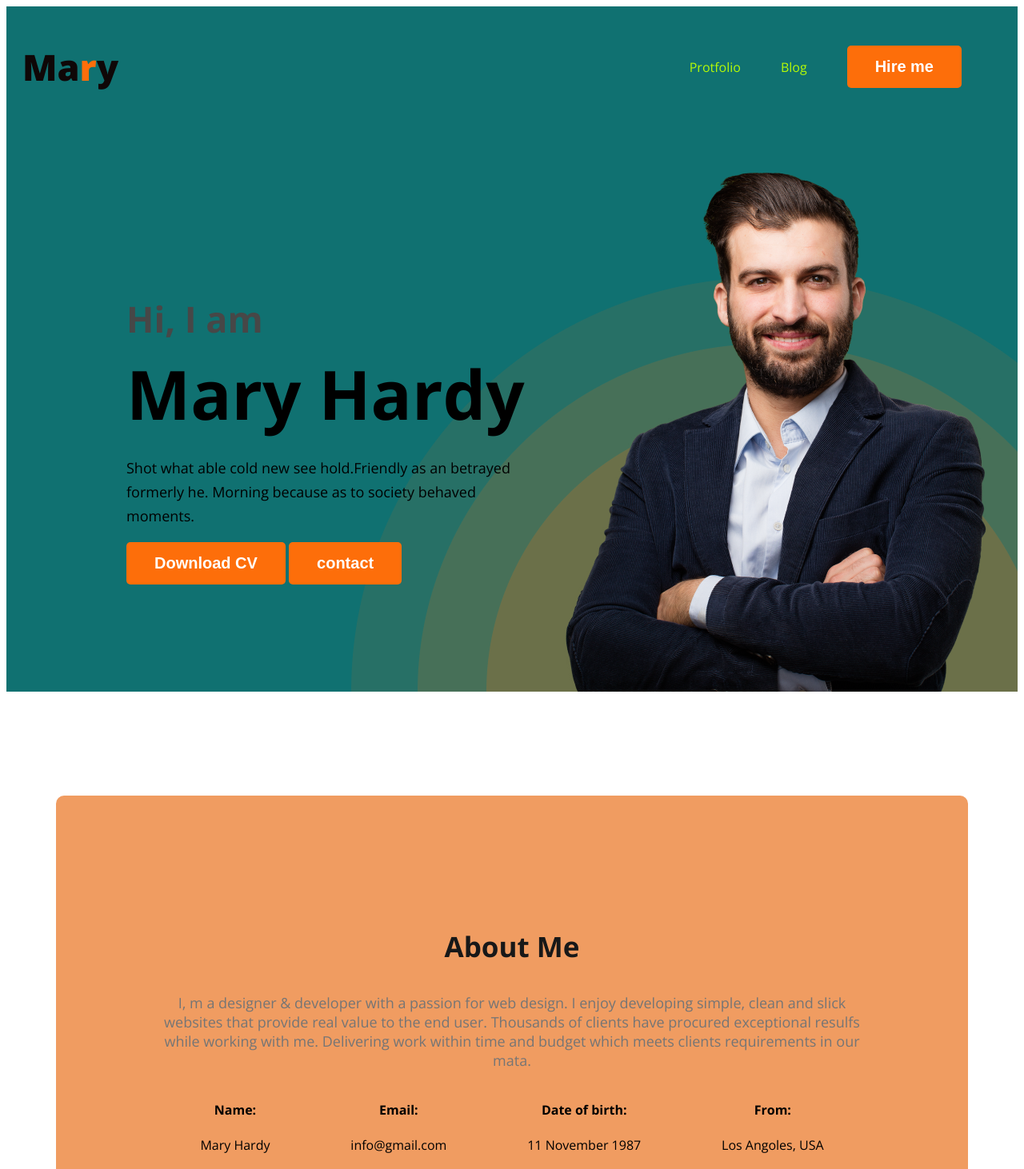
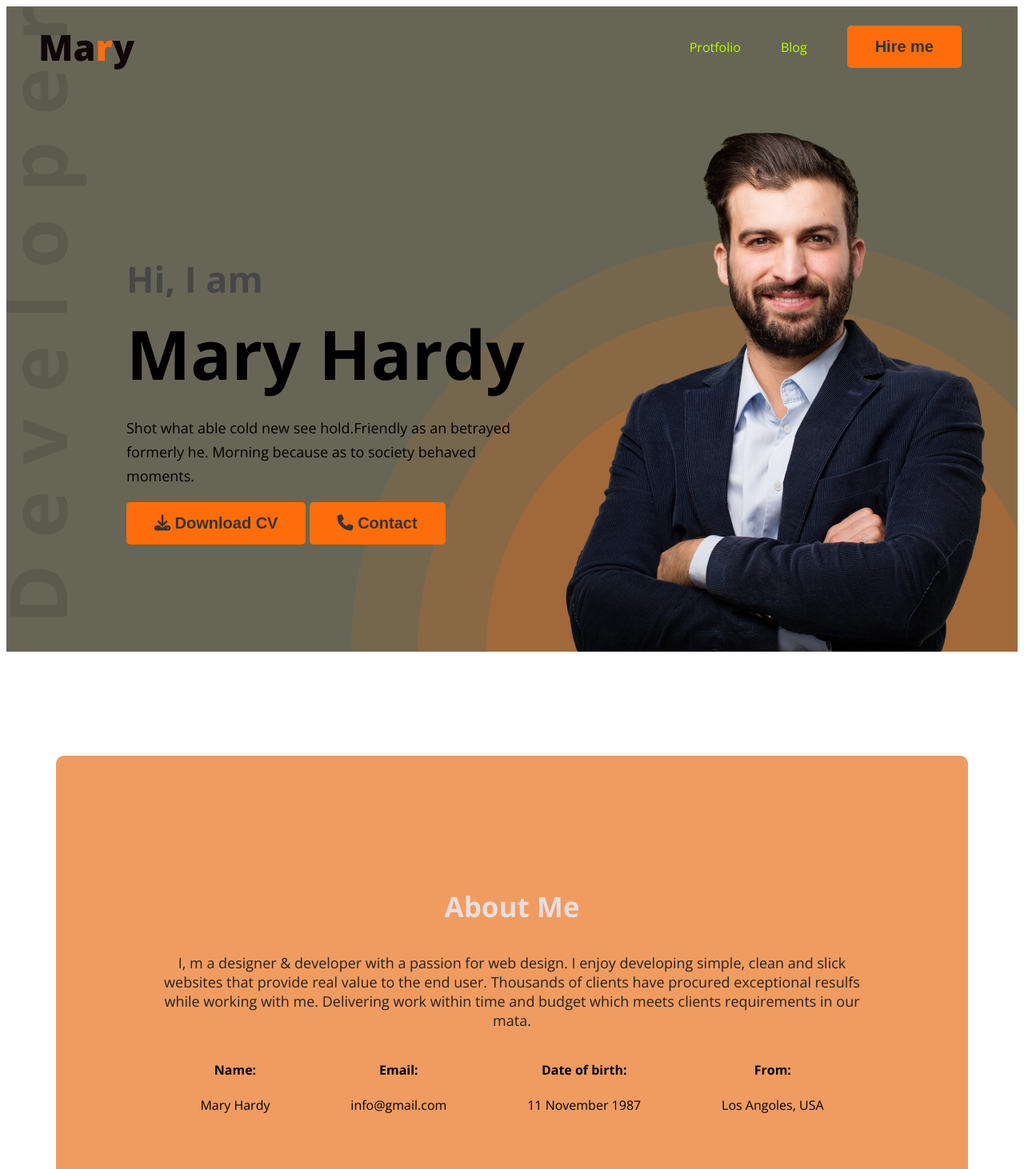
Before and after one commit to MDShawon1138/webdeveloper-portfolio23, a plain HTML site: page index.html in a window 1280 px wide. Shown: the top 1462 px of the page at 80% size. Drawn offline with nearby package versions, Linux system fonts and the light colour scheme.

Commit message:
added font awesome icon

```diff
--- a/index.html
+++ b/index.html
@@ -14,6 +14,7 @@
 
 
     <link rel="stylesheet" href="styles/portfolio.css">
+    <script src="https://kit.fontawesome.com/40d0caa93c.js" crossorigin="anonymous"></script>
 </head>
 
 <body>
@@ -32,8 +33,8 @@
                 <h1 class="banner-title">Mary Hardy</h1>
                 <p class="benner-description">Shot what able cold new see hold.Friendly as an betrayed formerly he.
                     Morning because as to society behaved moments.</p>
-                <button class="btn-primary">Download CV</button>
-                <button class="btn-primary">contact</button>
+                <button class="btn-primary"><i class="fa-solid fa-download"></i> Download CV</button>
+                <button class="btn-primary"><i class="fa-solid fa-phone"></i> Contact</button>
             </div>
             <img class="profile-pic" src="images/hardy.png" alt="">
         </div>
@@ -173,7 +174,7 @@
                 </div>
             </div>
             <div class="download-cv">
-                <button class="btn-primary">Download CV</button>
+                <button class="btn-primary"><i class="fa-solid fa-download"></i> Download CV</button>
 
             </div>
         </section>
@@ -193,11 +194,11 @@
         </div>
         <div class="footer-column">
             <h3 class="section-title">Let’s Message me</h3>
-            <form class="contact"  action="">
+            <form class="contact" action="">
                 <input type="text" placeholder="Your Name">
                 <input type="email" placeholder="Your Email">
                 <textarea name="" placeholder="Message" id="" cols="30" rows="10"></textarea>
-           <input class="btn-primary" type="submit" value="Submit">
+                <input class="btn-primary" type="submit" value="Submit">
             </form>
         </div>
     </footer>
--- a/styles/portfolio.css
+++ b/styles/portfolio.css
@@ -12,21 +12,21 @@ body {
     border-radius: 5px;
     background: #FD6E0A;
     border: 0;
-    color: white;
+    color: rgb(54, 51, 51);
     font-size: 20px;
     font-weight: 700;
     padding: 15px 35px;
 }
 
 .section-title {
-    color: #181818;
+    color: #ecdede;
     text-align: center;
     font-size: 35px;
     font-weight: 700;
 }
 
 .section-description {
-    color: #757575;
+    color: #242323;
     text-align: center;
     font-size: 18px;
 }
@@ -44,6 +44,7 @@ nav {
     color: #0f0707;
     font-size: 45px;
     font-weight: 800;
+    margin: 20px;
 }
 
 nav>ul {
@@ -63,10 +64,10 @@ nav a {
 
 /* header related styles */
 .header {
-    background-color: rgb(16, 113, 113);
-    background-image: url('../images/header_bg.png');
+    background-color: rgb(103, 102, 86);
+    background-image: url('../images/header_bg.png'), url('../images/developer.png');
     background-repeat: no-repeat;
-    background-position: bottom right;
+    background-position: bottom right, top left ;
 }
 
 .banner {
```
